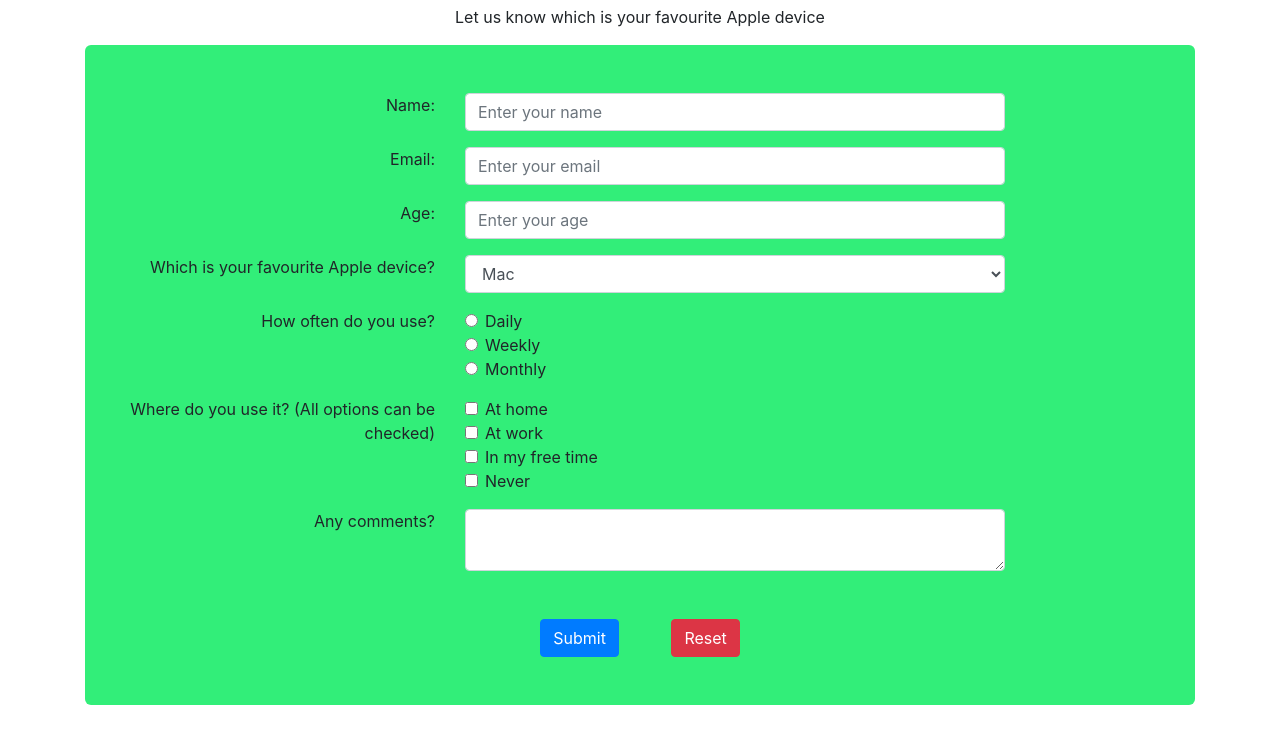
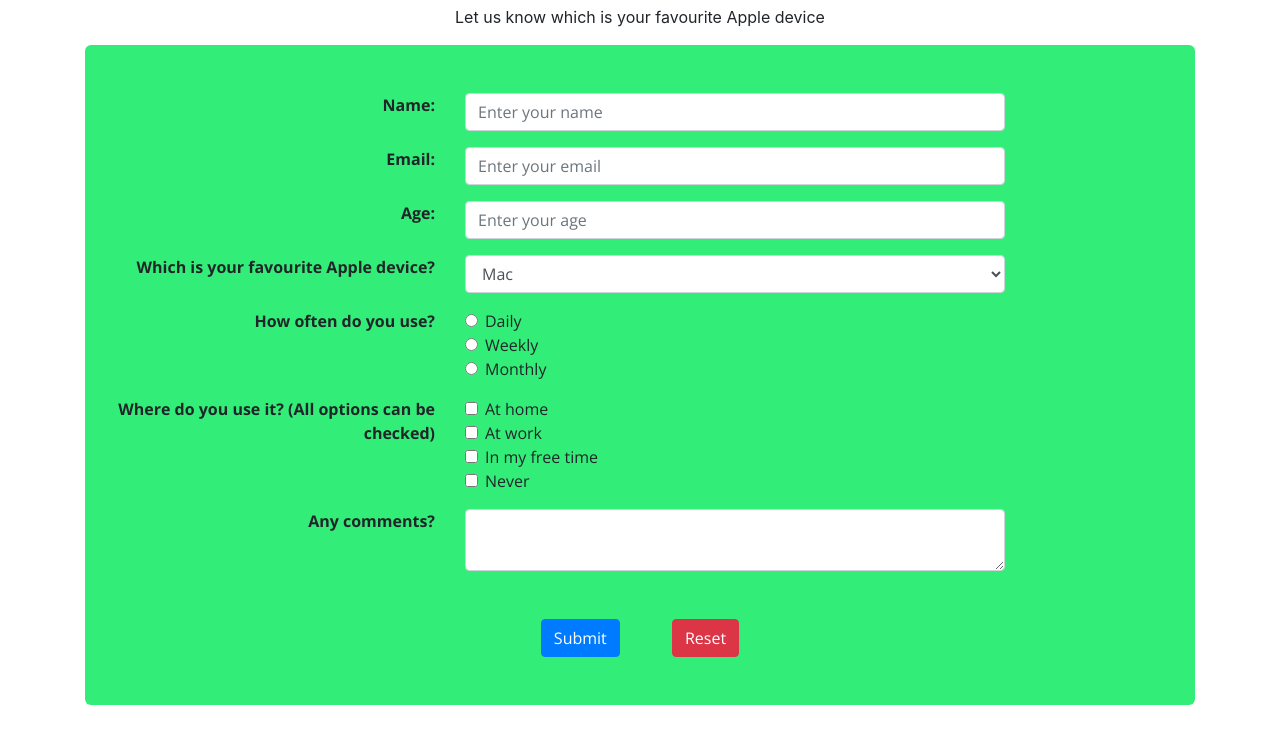
Before and after one commit to ei10/fcc-survey-form, a plain HTML site: page index.html in a window 1280 px wide. Shown: the part 67-810 px from the top of the page. Drawn offline with nearby package versions, Linux system fonts and the light colour scheme.

Commit message:
Font updated

```diff
--- /dev/null
+++ b/css/styles.css
@@ -0,0 +1,9 @@
+#survey-form {
+  background-color: #32ee79;
+  border-radius: 6px;
+  font-family: 'Open Sans', sans-serif;
+}
+
+.text-right {
+  font-weight: 700;
+}
--- a/index.html
+++ b/index.html
@@ -21,7 +21,7 @@
     integrity="sha384-rtJEYb85SiYWgfpCr0jn174XgJTn4rptSOQsMroFBPQSGLdOC5IbubP6lJ35qoM9" crossorigin="anonymous">
 
   <!-- My CSS styles -->
-  <link rel="stylesheet" href="styles.css">
+  <link rel="stylesheet" href="/css/styles.css">
 
 </head>
 
--- a/styles.css
+++ /dev/null
@@ -1,4 +0,0 @@
-#survey-form{
-  background-color: #32ee79;
-  border-radius: 6px;
-}
```
Also changed, not shown: 1 other file.
